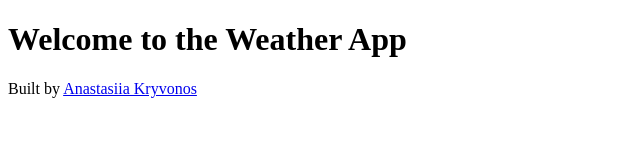
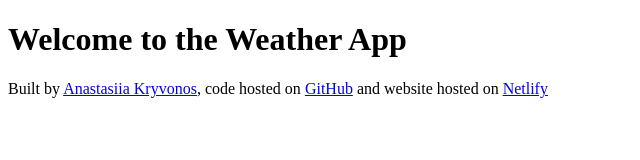
Before and after one commit to AnastasiiaKryvonos/Weather-App-Project-NEW, a plain HTML site: page index.html in a window 1280 px wide. Shown: the whole page, without its empty margins (0-640 px from the left). Drawn offline with Linux system fonts and the light colour scheme.

Commit message:
Added links to the footer

```diff
--- a/index.html
+++ b/index.html
@@ -10,7 +10,18 @@
     <h1>Welcome to the Weather App</h1>
     <footer>
       Built by
-      <a href="https://github.com/AnastasiiaKryvonos">Anastasiia Kryvonos</a>
+      <a href="https://github.com/AnastasiiaKryvonos" target="_blank"
+        >Anastasiia Kryvonos</a
+      >, code hosted on
+      <a
+        href="https://github.com/AnastasiiaKryvonos/Weather-App-Project-NEW"
+        target="_blank"
+        >GitHub</a
+      >
+      and website hosted on
+      <a href="https://my-plus-project-shecodes.netlify.app/" target="_blank"
+        >Netlify</a
+      >
     </footer>
   </body>
 </html>
```
